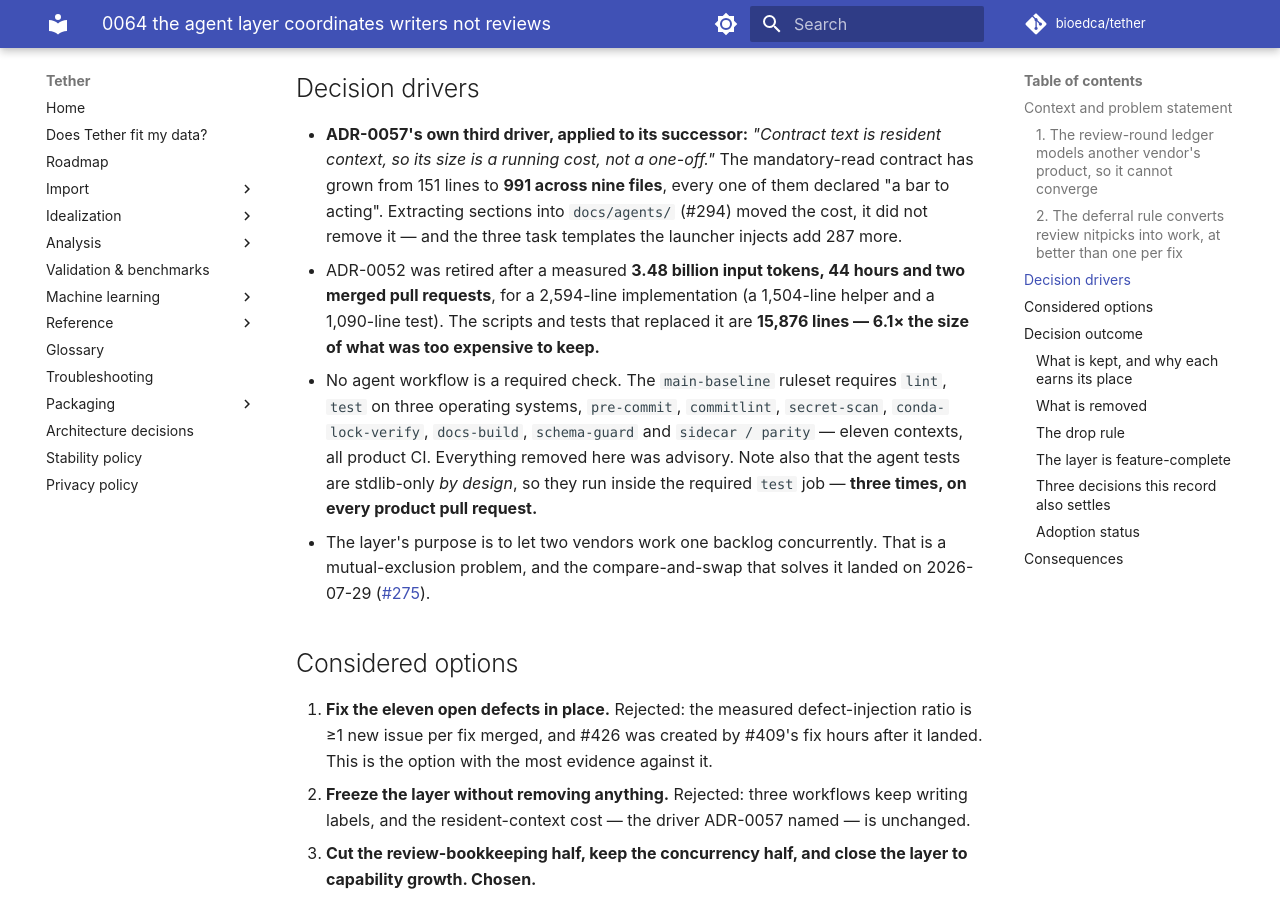
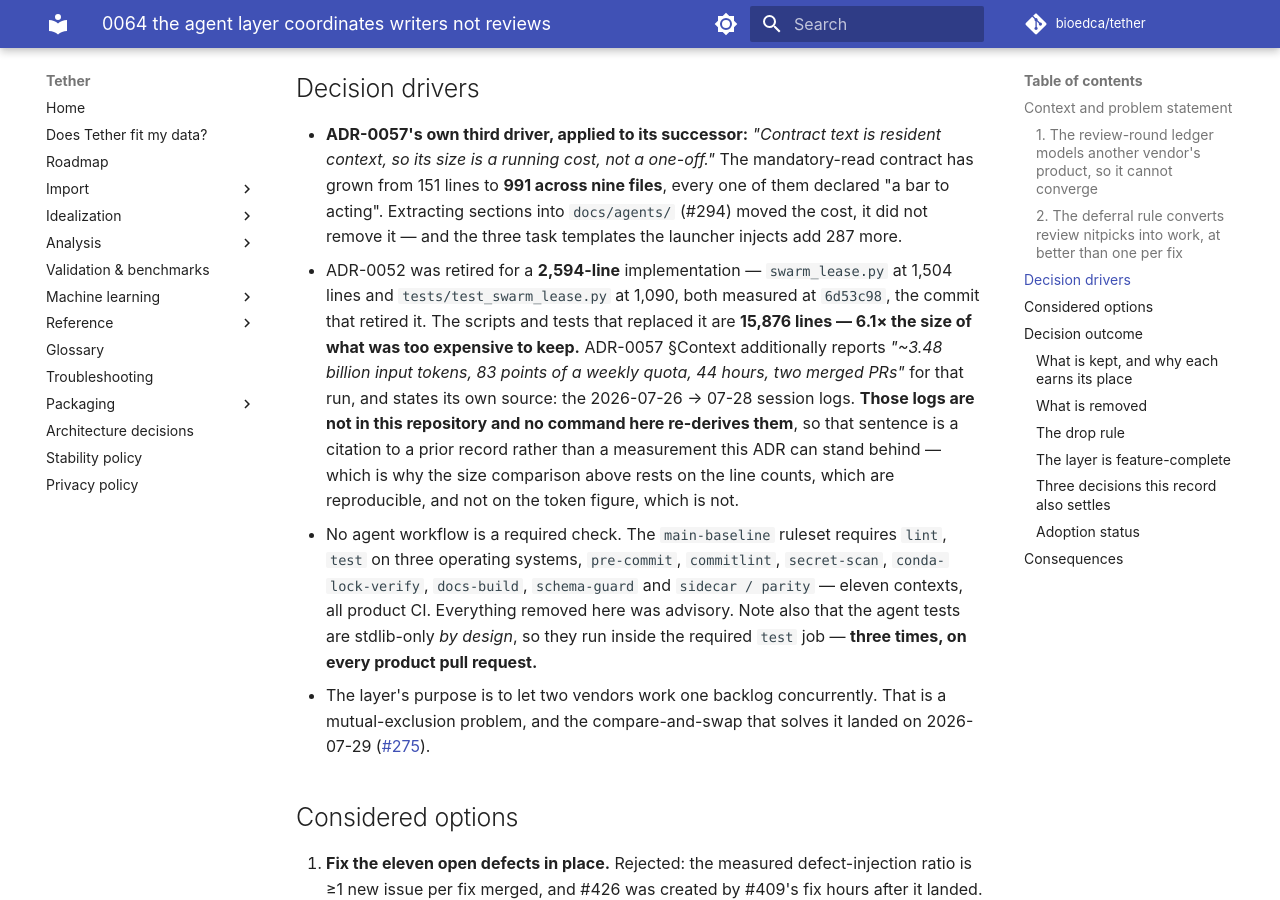
Before and after one commit to bioedca/tether, an MkDocs documentation site: the page built from docs/adr/0064-the-agent-layer-coordinates-writers-not-reviews.md, in a window 1280 px wide and 900 px high, scrolled down 3473 px. Built offline with MkDocs 1.6.1 and Material for MkDocs 9.7.7, drawn with Linux system fonts in a browser that asks for light colours; comment, search, counter and statistics services are not loaded; the version menu is left out; some of the changed text lies outside the part shown.

Commit message:
docs(adr): the provenance note was itself not reproducible
The file list I added two commits ago to make every count re-derivable omitted
tests/test_issue_forms.py. Following it as written yields 10,169 test lines and
15,638 for scripts+tests, against the 10,407 and 15,876 stated a few lines below.
The numbers were right and the list was short by one file - which is the precise
failure the note existed to prevent. It now names ten modules and reproduces.

The ADR-0052 comparison is split by what can actually back it. The 2,594-line
implementation is pinned: swarm_lease.py at 1,504 and tests/test_swarm_lease.py
at 1,090, both measured at 6d53c98, the commit that retired it. 15,876 / 2,594 =
6.12, so the 6.1x holds.

The runtime figures do not get the same treatment, because they cannot. "3.48
billion input tokens, 44 hours, two merged PRs" was presented here as a
measurement; it is a quotation from ADR-0057, whose own text says it came from
the 2026-07-26 to 07-28 session logs, and those logs are not in this repository.
It now reads as the citation it is - with the tilde ADR-0057 wrote and the quota
figure it also reports - and says outright that no command here re-derives it,
and that the size comparison rests on the line counts instead.

Gates: mkdocs build --strict green, markdownlint-cli2 clean, gen_adr_index.py
--check up to date, 39 tests pass.

```diff
--- a/docs/adr/0064-the-agent-layer-coordinates-writers-not-reviews.md
+++ b/docs/adr/0064-the-agent-layer-coordinates-writers-not-reviews.md
@@ -137,10 +138,15 @@ have settled anything — the mill would simply have ground whatever remained.
   to **991 across nine files**, every one of them declared "a bar to acting". Extracting sections
   into `docs/agents/` (#294) moved the cost, it did not remove it — and the three task templates the
   launcher injects add 287 more.
-- ADR-0052 was retired after a measured **3.48 billion input tokens, 44 hours and two merged pull
-  requests**, for a 2,594-line implementation (a 1,504-line helper and a 1,090-line test). The
+- ADR-0052 was retired for a **2,594-line** implementation — `swarm_lease.py` at 1,504 lines and
+  `tests/test_swarm_lease.py` at 1,090, both measured at `6d53c98`, the commit that retired it. The
   scripts and tests that replaced it are **15,876 lines — 6.1× the size of what was too expensive
-  to keep.**
+  to keep.** ADR-0057 §Context additionally reports *"~3.48 billion input tokens, 83 points of a
+  weekly quota, 44 hours, two merged PRs"* for that run, and states its own source: the
+  2026-07-26 → 07-28 session logs. **Those logs are not in this repository and no command here
+  re-derives them**, so that sentence is a citation to a prior record rather than a measurement
+  this ADR can stand behind — which is why the size comparison above rests on the line counts,
+  which are reproducible, and not on the token figure, which is not.
 - No agent workflow is a required check. The `main-baseline` ruleset requires `lint`, `test` on three
   operating systems, `pre-commit`, `commitlint`, `secret-scan`, `conda-lock-verify`, `docs-build`,
   `schema-guard` and `sidecar / parity` — eleven contexts, all product CI. Everything removed here
```
Also changed, not shown: other parts of docs/adr/0064-the-agent-layer-coordinates-writers-not-reviews.md (+2 -1 lines).
